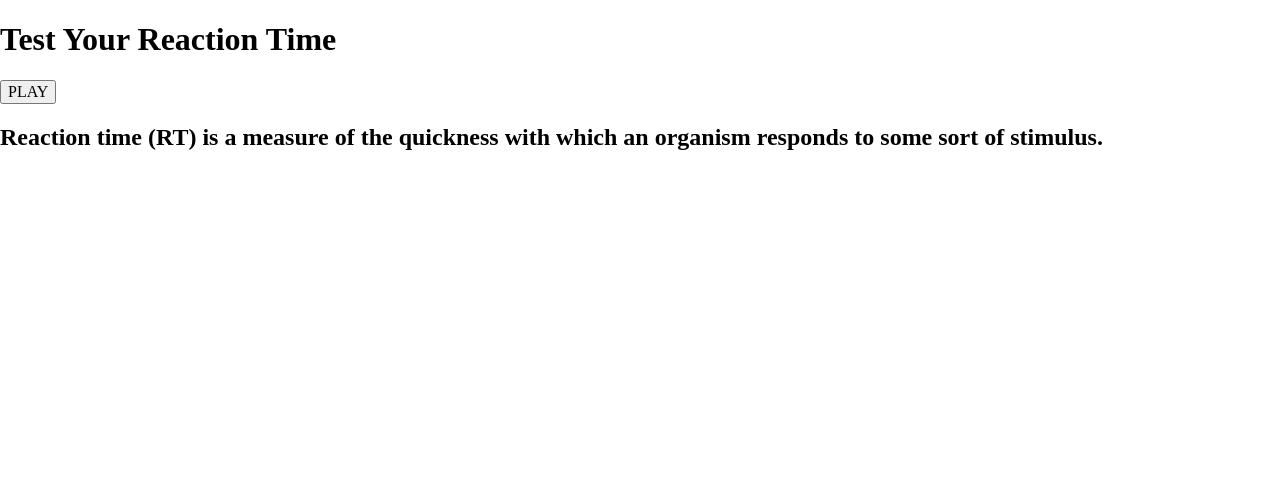
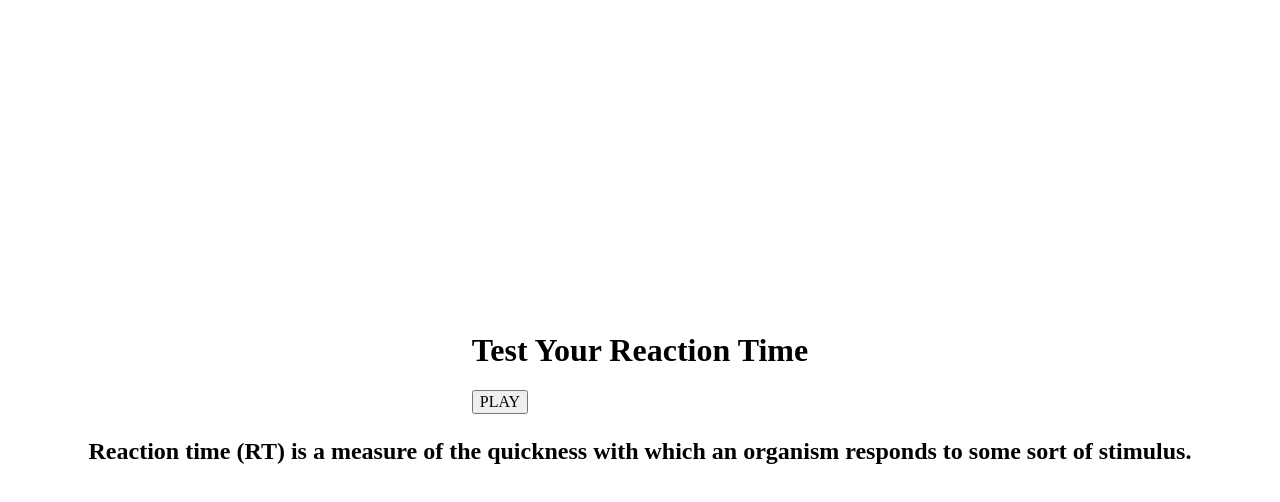
Before and after one commit to kindnemo/reaction-time-game, a plain HTML site: page index.html in a window 1280 px wide. Drawn offline with Linux system fonts and the light colour scheme.

Commit message:
Changes the font family from "JetBrains Mono" to "Poppins" for better readability

```diff
--- a/index.html
+++ b/index.html
@@ -7,7 +7,9 @@
     <title>Reacion Time Tester</title>
 
     <!-- FONTS -->
-    <link href="https://fonts.googleapis.com/css2?family=JetBrains+Mono:ital,wght@0,100;0,200;0,300;0,400;0,500;0,600;0,700;0,800;1,100;1,200;1,300;1,400;1,500;1,600;1,700;1,800&family=Oswald:wght@200;300;400;500;600;700&display=swap" rel="stylesheet">
+    <link rel="preconnect" href="https://fonts.googleapis.com">
+    <link rel="preconnect" href="https://fonts.gstatic.com" crossorigin>
+    <link href="https://fonts.googleapis.com/css2?family=Poppins:ital,wght@0,100;0,200;0,300;0,400;0,500;0,600;0,700;0,800;0,900;1,100;1,200;1,300;1,400;1,500;1,600;1,700;1,800;1,900&display=swap" rel="stylesheet">
     <!-- FONTS -->
 
 
@@ -31,7 +33,7 @@
 
         <footer>
             <h2 class="define-tab">
-                Reaction time (RT) is a measure of the quickness with which an organism responds to some sort of stimulus.
+                <p class="desc">Reaction time (RT) is a measure of the quickness with which an organism responds to some sort of stimulus.</p>
             </h2>
         </footer>
     </div>
--- a/style.css
+++ b/style.css
@@ -1,3 +1,12 @@
 *{
     box-sizing: border-box;
 }
+
+.parent{
+    height: 100vh;
+    width: 100%;
+    display: flex;
+    flex-direction: column;
+    justify-content: center;
+    align-items: center;
+}
```
